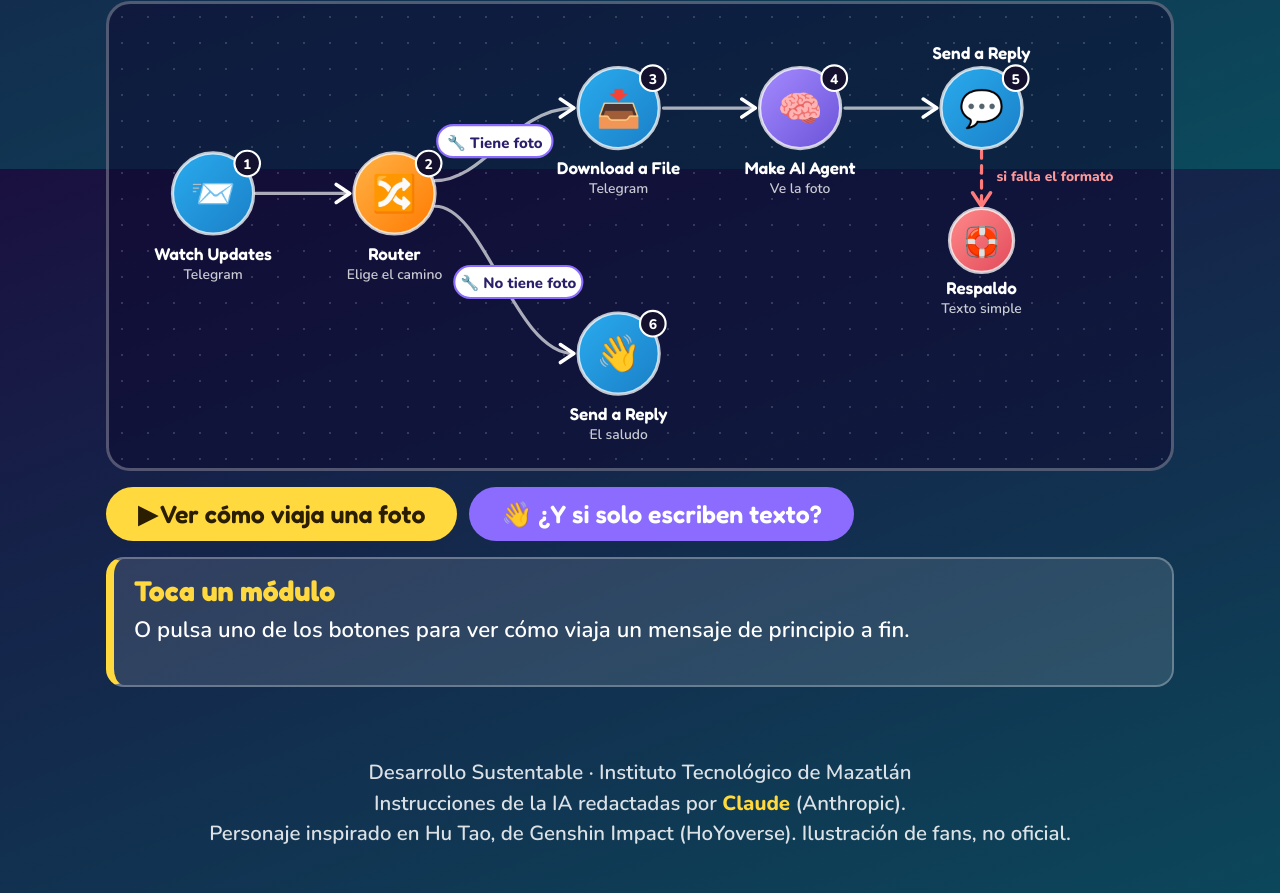
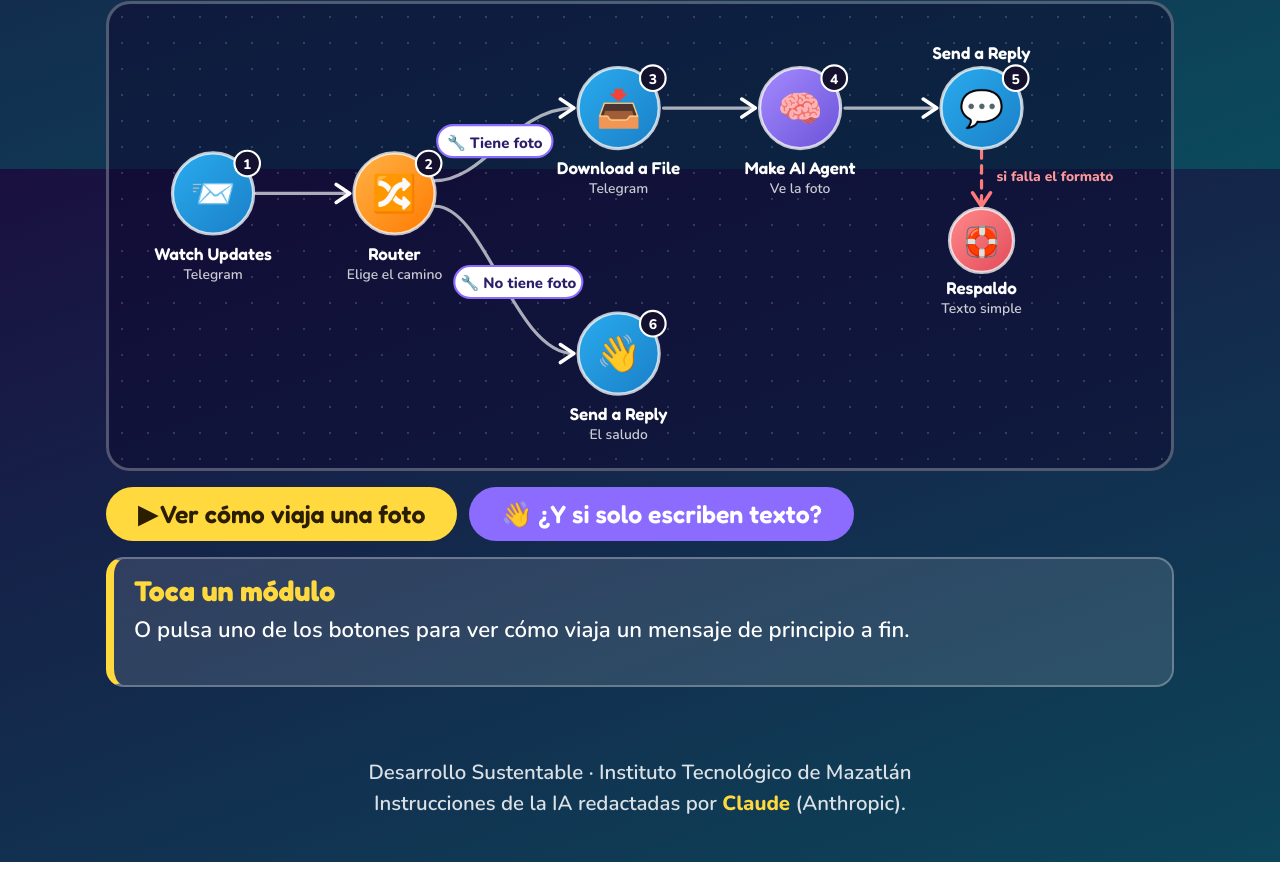
Before and after one commit to roblescamposcarlos-beep/Clasificador_Residuos_Web, a plain HTML site: page index.html in a window 1280 px wide. Shown: the part 3831-4724 px from the top of the page. After the commit the page ends 4693 px from the top, so only its background shows below. Drawn offline with nearby package versions, Linux system fonts and the light colour scheme.

Commit message:
Se quita la linea de credito del pie de pagina

```diff
--- a/index.html
+++ b/index.html
@@ -846,8 +846,7 @@
 
 <footer>
   Desarrollo Sustentable · Instituto Tecnológico de Mazatlán<br>
-  Instrucciones de la IA redactadas por <b>Claude</b> (Anthropic).<br>
-  Personaje inspirado en Hu Tao, de Genshin Impact (HoYoverse). Ilustración de fans, no oficial.
+  Instrucciones de la IA redactadas por <b>Claude</b> (Anthropic).
 </footer>
 
 <script>
```
